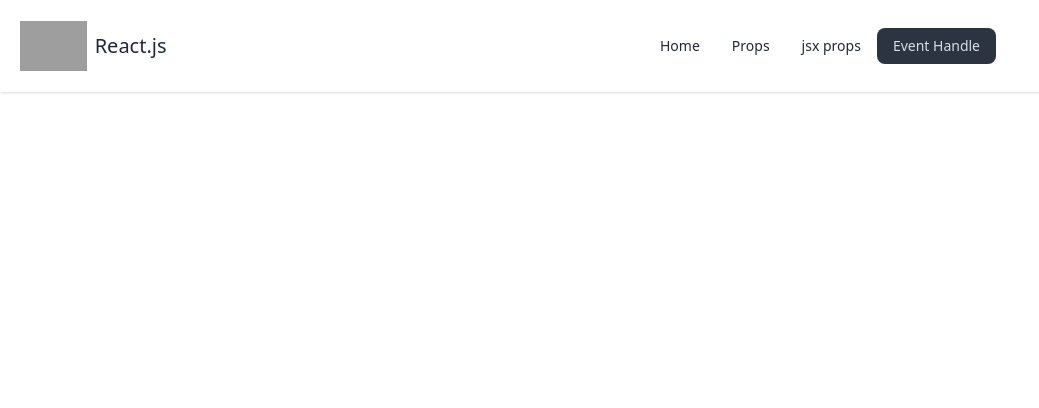
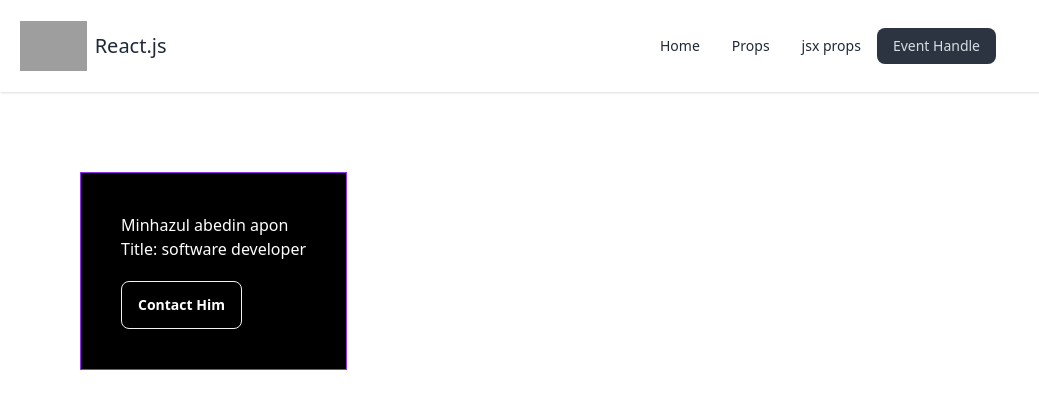
Before and after one commit to minhazapon/react-2025-part2, a React (Vite) app: page /event in a window 1280 px wide. Shown: the top 408 px of the page, without its empty margins (0-1039 px from the left). Built offline with nearby package versions, Linux system fonts and the light colour scheme; grey boxes are pictures that could not be loaded.

Commit message:
added file

```diff
--- a/src/event handling/EventHandle.jsx
+++ b/src/event handling/EventHandle.jsx
@@ -1,8 +1,21 @@
 
 
 function Event() {
+
+
     return (
-        <div>
+        <div className=" m-20 ">
+
+            <div>
+
+                <div className=" border-[1px] border-purple-600 bg-black w-fit p-10 text-white
+                 ">
+                    <p>Minhazul abedin apon</p>
+                    <p>Title: software developer</p>
+                    <p className=" btn mt-5 bg-black  hover:border-purple-400 text-white ">Contact Him</p>
+                </div>
+
+            </div>
 
         </div>
     )
```
